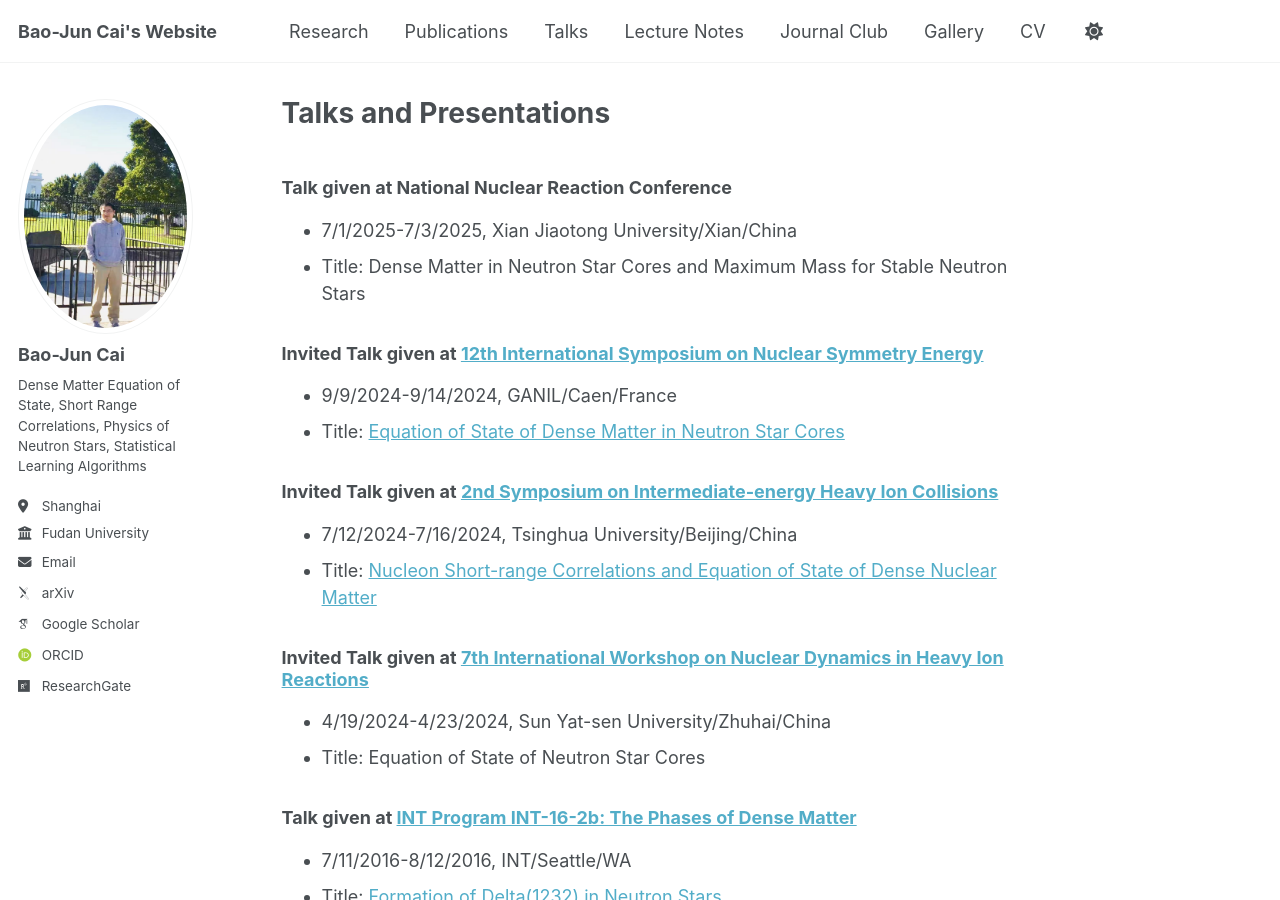
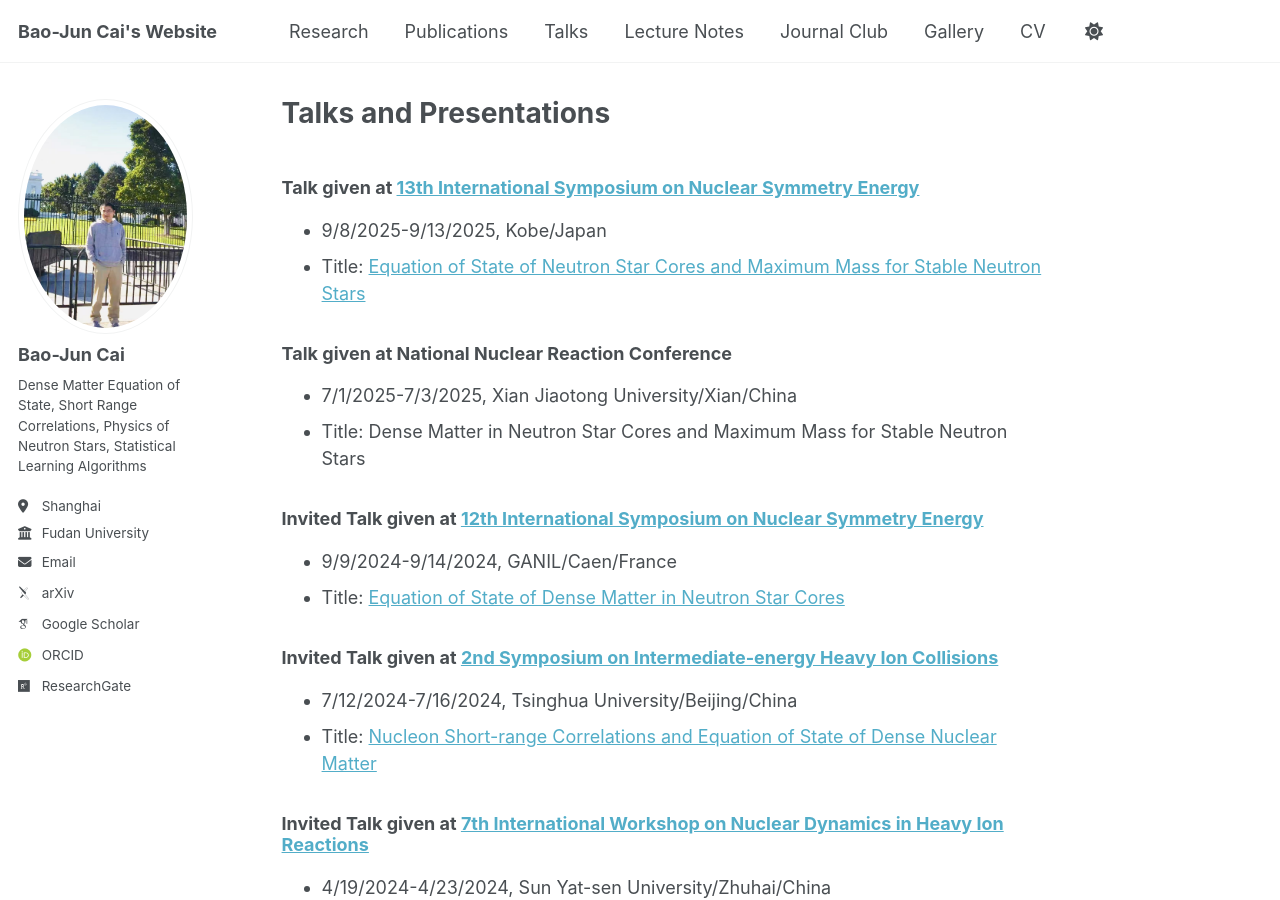
Before and after one commit to bjcai-phys/bjcai-phys.github.io, a Jekyll site: the page built from _pages/tps.md, in a window 1280 px wide and 900 px high. Built offline with Jekyll 4.4.1, drawn with Linux system fonts in a browser that asks for light colours; some web fonts are replaced.

Commit message:
Update tps.md

```diff
--- a/_pages/tps.md
+++ b/_pages/tps.md
@@ -4,6 +4,9 @@ title: "Talks and Presentations"
 permalink: /tps/
 author_profile: true
 ---
+### Talk given at [13th International Symposium on Nuclear Symmetry Energy](https://indico2.riken.jp/event/5134/overview)
+* 9/8/2025-9/13/2025, Kobe/Japan
+* Title: [Equation of State of Neutron Star Cores and Maximum Mass for Stable Neutron Stars](https://indico2.riken.jp/event/5134/contributions/26313/)
 
 ### Talk given at National Nuclear Reaction Conference
 * 7/1/2025-7/3/2025, Xian Jiaotong University/Xian/China
```
